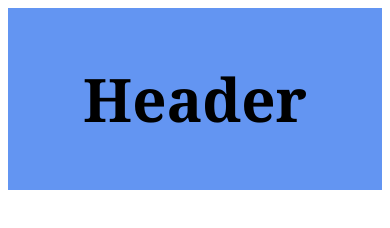
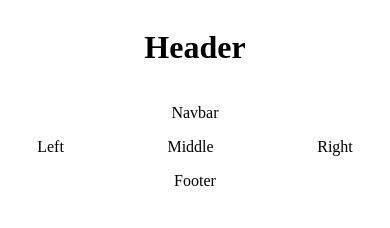
Before and after one commit to RyanDugan/html5, a plain HTML site: page index.html in a window 390 px wide. Drawn offline with Linux system fonts and the light colour scheme.

Commit message:
reworking entire code

```diff
--- a/index.html
+++ b/index.html
@@ -10,9 +10,24 @@
 	<div class="grid-container">
 
 		<div class="header">
-		<h1>Header</h1>
+			<h1>Header</h1>
 		</div>
 
+		<div class="navbar">Navbar
+		</div>
+
+		<div class="left">Left
+		</div>
+
+		<div class="middle">Middle
+		</div>
+
+		<div class="right">Right
+		</div>
+
+		<div class="footer">Footer
+		</div>
 	</div>
 </body>
+
 </html>
--- a/main.css
+++ b/main.css
@@ -1,41 +1,36 @@
 @charset "utf-8";
 /* CSS Document */
-
 *{
 	box-sizing: border-box;
-	font-family: Cambria, "Hoefler Text", "Liberation Serif", Times, "Times New Roman", "serif";
 }
 
-/*---Classes Below Here---*/
+/*----Classes Below Here----*/
 
-.grid-container {
+.grid-container{
 	display:grid;
 	grid-template-areas:
-		'header header header header header header'
-		'navbar navbar navbar navbar navbar navbar'
-		'left left middle middle right right'
-		'footer footer footer footer footer';
-	}
+		'header header header header'
+		'navbar navbar navbar navbar'
+		'left middle middle right'
+		'footer footer footer footer';
+	grid-gap: 1em;
+	text-align: center;
+}
 .header {
 	grid-area: header;
-	background-color: #6395F2;
-	padding: 10px;
-	text-align: center;
-	font-size: 30px;
 }
 .navbar {
 	grid-area: navbar;
-	background-color: #091834;
 }
-
-@media (max-width : 700px ){
-	.grid-container {
-		grid-template-areas:
-			'header header header header header header'
-			'navbar navbar navbar navbar navbar navbar'
-			'left left left left left left'
-			'middle middle middle middle middle middle'
-			'right right right right right right'
-			'footer footer footer footer footer footer';
-	}
+.left {
+	grid-area: left;
 }
+.middle {
+	grid-area: middle;
+}
+.right {
+	grid-area: right;
+}
+.footer {
+	grid-area: footer;
+}
```
